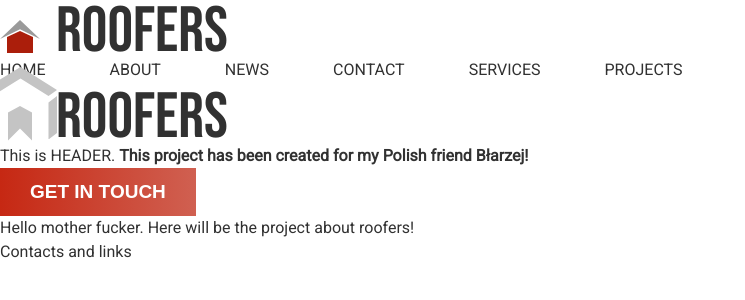
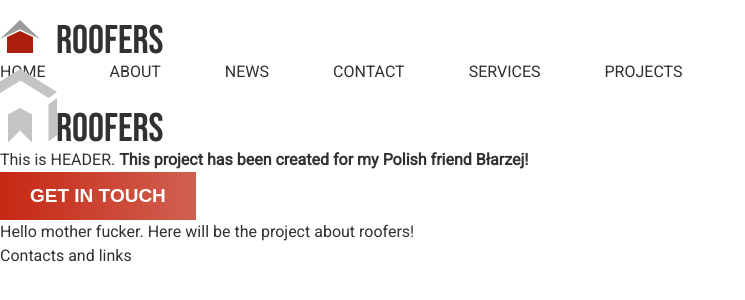
Before and after one commit to PavelNovik/roofer, a React (Vite) app: page / in a window 1280 px wide. Shown: the top 300 px of the page, without its empty margins (0-745 px from the left). Built offline with nearby package versions, Linux system fonts and the light colour scheme.

Commit message:
change style import logic

```diff
--- a/src/components/ui/logo/logo.module.scss
+++ b/src/components/ui/logo/logo.module.scss
@@ -1,6 +1,7 @@
 .logoBox {
   display: flex;
   gap: 1rem;
+  align-items: baseline;
 }
 
 .logo {
@@ -24,6 +25,6 @@
 
 .logoTitle {
   font-family: var(--font-family-logo), sans-serif;
-  font-size: 4rem;
+  font-size: 40px;
   text-transform: capitalize;
 }
--- a/src/components/ui/logo/logo.tsx
+++ b/src/components/ui/logo/logo.tsx
@@ -2,15 +2,18 @@ import { Logo1 } from '@/assets/icons/logo1'
 import { Logo2 } from '@/assets/icons/logo2'
 import s from './logo.module.scss'
 import { Typography } from '@/components/ui/typography/typography'
+import clsx from 'clsx'
+type LogoT = {
+  className?: string
+}
 
-export const Logo = () => {
+export const Logo = (props: LogoT) => {
+  const { className } = props
   return (
-    <div className={s.logoBox}>
-      <div className="wwww">
-        <div className={s.logo}>
-          <Logo2 />
-          <Logo1 />
-        </div>
+    <div className={clsx(className, s.logoBox)}>
+      <div className={s.logo}>
+        <Logo2 />
+        <Logo1 />
       </div>
 
       <div>
```
